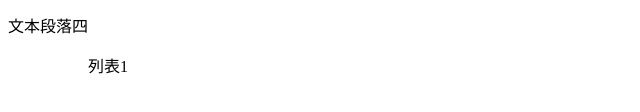
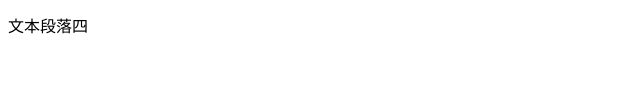
Before and after one commit to Fernand0r/test_git, a plain HTML site: page index.html in a window 1280 px wide. Shown: the part 156-268 px from the top of the page, 0-640 px from the left. Drawn offline with Linux system fonts and the light colour scheme.

Commit message:
删除列表

```diff
--- a/index.html
+++ b/index.html
@@ -11,10 +11,6 @@
 		<p>文本段落二</p>
 		<p>文本段落四</p>
 	</div>
-	<div>
-		<ul>
-			<ul>列表1</ul>
-		</ul>
-	</div>
+
 </body>
 </html>
```
